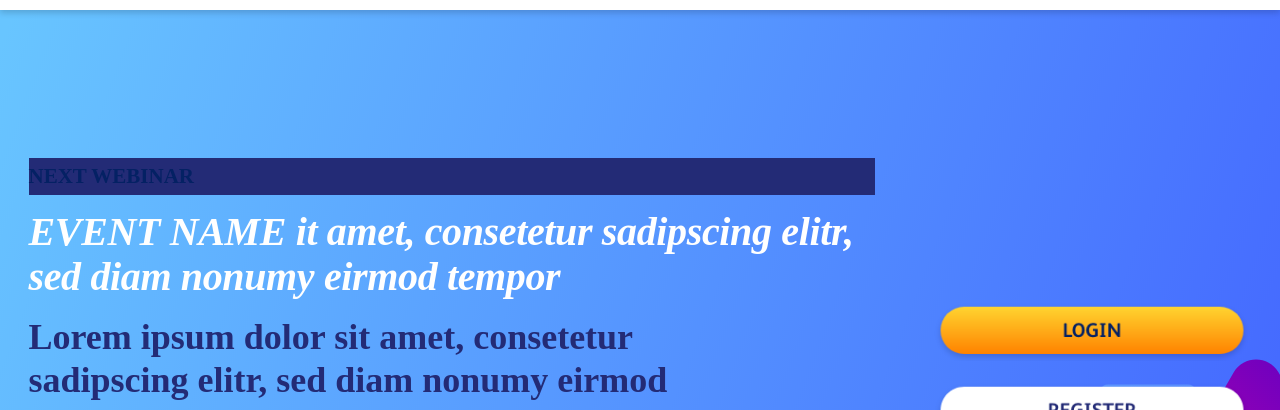
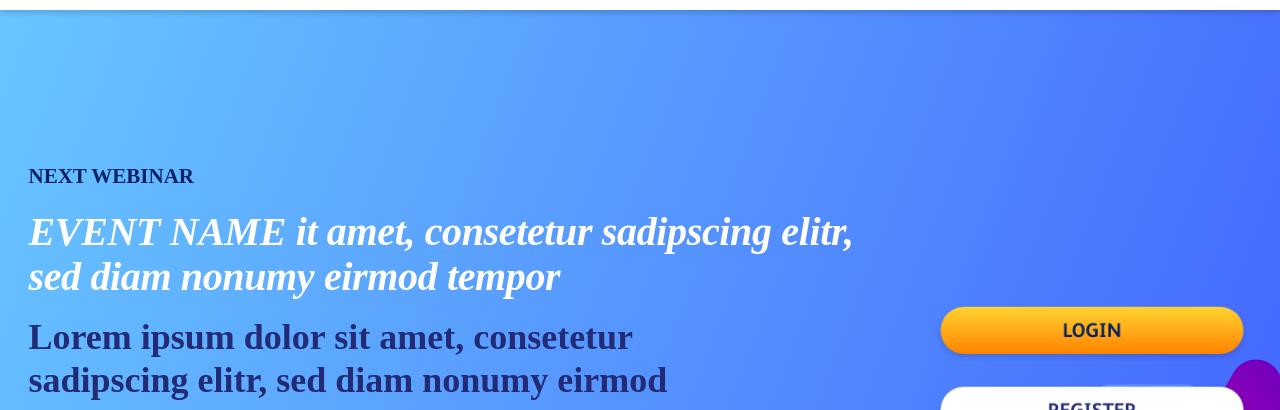
Before and after one commit to emrekirbayir/website_niceye, a plain HTML site: page index.html in a window 1280 px wide. Shown: the part 90-500 px from the top of the page. Drawn offline with nearby package versions, Linux system fonts and the light colour scheme; files whose address does not match are found by name.

Commit message:
deleted bg color

```diff
--- a/index.css
+++ b/index.css
@@ -89,7 +89,7 @@ p {
   font: normal normal bold 21px/37px FS Albert;
   letter-spacing: 0px;
   color: #042164;
-background-color: #232B76;
+
 }
 .webinar .event .event-name{
 
```
